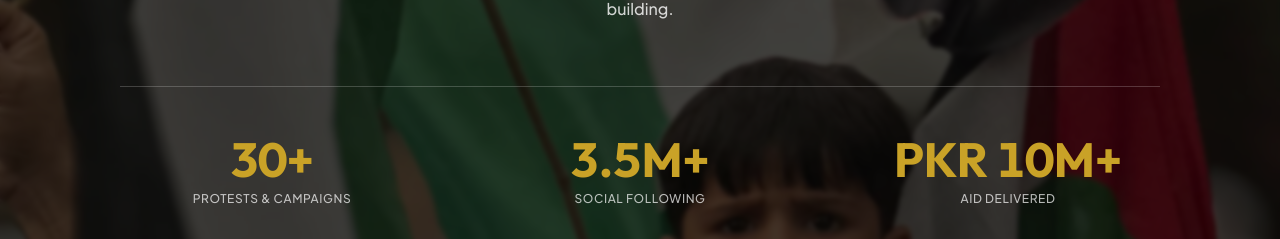
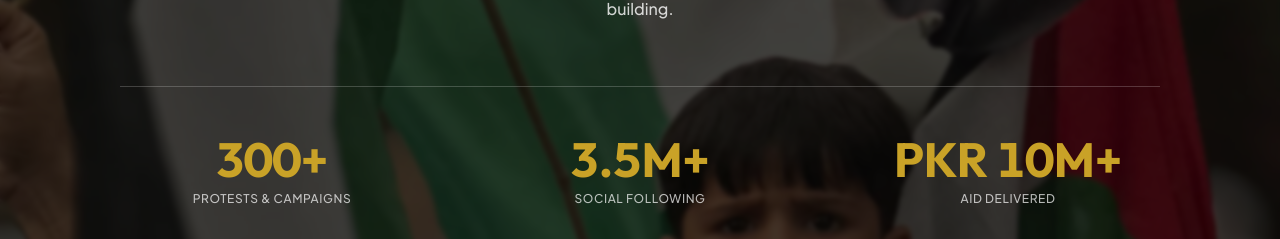
Before and after one commit to Hashmatcheema/PPF-Website, a React (Vite) app: page / in a window 1280 px wide. Shown: the part 2811-3050 px from the top of the page. Built offline with nearby package versions, Linux system fonts and the light colour scheme; no server answers.

Commit message:
fix: show animation correctly

```diff
--- a/src/components/AnimatedStatValue.tsx
+++ b/src/components/AnimatedStatValue.tsx
@@ -6,7 +6,8 @@ function parseStatParts(value: string): { prefix: string; num: number; decimals:
   if (/^\d+\s*\/\s*\d+/.test(t)) {
     return { prefix: "", num: 0, decimals: 0, suffix: value, skip: true }
   }
-  const m = value.match(/^(.+?)(\d+(?:[.,]\d+)?)(.*)$/s)
+  // Use \D* (not .+?) so we never swallow leading digits — e.g. "300+" stays 300, not 30.
+  const m = t.match(/^(\D*?)(\d+(?:[.,]\d+)?)(.*)$/s)
   if (!m) {
     return { prefix: "", num: 0, decimals: 0, suffix: value, skip: true }
   }
@@ -25,16 +26,83 @@ function formatNum(n: number, decimals: number): string {
   return Math.round(n).toLocaleString("en-US")
 }
 
+function easeOutCubic(t: number): number {
+  return 1 - (1 - t) ** 3
+}
+
+/** Waypoints for a gradual count-up on decimals in a small range (e.g. 3.5M+ → 1, 2, 2.5, …, 3.5). */
+function decimalWaypoints(target: number, decimals: number): number[] {
+  const d = Math.min(6, Math.max(0, decimals))
+  const roundTo = (x: number) => {
+    const p = 10 ** d
+    return Math.round(x * p) / p
+  }
+
+  const w: number[] = [0]
+  if (target <= 0) return [0]
+
+  const cap = Math.min(target, 12)
+  let i = 1
+  while (i < Math.floor(cap)) {
+    w.push(i)
+    i += 1
+  }
+
+  const f = Math.floor(target)
+  if (f >= 1 && target > f && f - 0.5 >= 1 && !w.includes(f - 0.5)) {
+    w.push(roundTo(f - 0.5))
+  }
+  if (!w.includes(f) && f > 0 && target >= f) w.push(f)
+
+  let x = f + 0.2
+  while (x < target - 10 ** -(d + 1)) {
+    w.push(roundTo(x))
+    x += 0.2
+  }
+
+  if (!w.some((v) => Math.abs(v - target) < 10 ** -(d + 1))) w.push(roundTo(target))
+  // monotone unique
+  const out: number[] = []
+  let last = -Infinity
+  for (const v of w.sort((a, b) => a - b)) {
+    if (v > last + 10 ** -(d + 2)) {
+      out.push(v)
+      last = v
+    }
+  }
+  if (out[out.length - 1] !== roundTo(target)) out.push(roundTo(target))
+  return out
+}
+
+function valueAlongWaypoints(waypoints: number[], t: number): number {
+  if (waypoints.length === 0) return 0
+  if (waypoints.length === 1) return waypoints[0] ?? 0
+  const u = Math.min(1, Math.max(0, t))
+  const max = waypoints.length - 1
+  const pos = u * max
+  const i = Math.min(max - 1, Math.floor(pos))
+  const f = pos - i
+  const a = waypoints[i] ?? 0
+  const b = waypoints[i + 1] ?? a
+  return a + (b - a) * f
+}
+
 export function AnimatedStatValue({ value, className }: { value: string; className?: string }) {
   const ref = useRef<HTMLSpanElement>(null)
   const { prefix, num, decimals, suffix, skip } = parseStatParts(value)
-  // Avoid confusing intermediate values (e.g. "30+") for large stats during the count-up.
-  const shouldAnimate = !skip && num < 100
+  const shouldAnimate = !skip
+  const waypointsRef = useRef<number[]>([])
   const [shown, setShown] = useState(shouldAnimate ? 0 : num)
   const started = useRef(false)
 
   useEffect(() => {
     if (!shouldAnimate) return
+    waypointsRef.current =
+      decimals > 0 && num > 0 && num <= 12
+        ? decimalWaypoints(num, decimals)
+        : decimals > 0 && num > 12
+          ? [0, num]
+          : [0, num]
     const el = ref.current
     if (!el) return
     const obs = new IntersectionObserver(
@@ -42,12 +110,15 @@ export function AnimatedStatValue({ value, className }: { value: string; classNa
         if (!e?.isIntersecting || started.current) return
         started.current = true
         const start = performance.now()
-        const duration = 1400
+        const duration = decimals > 0 && num <= 12 ? 2400 : num >= 200 ? 2600 : 1800
         const tick = (now: number) => {
-          const t = Math.min(1, (now - start) / duration)
-          const eased = 1 - (1 - t) ** 3
-          setShown(num * eased)
-          if (t < 1) requestAnimationFrame(tick)
+          const rawT = Math.min(1, (now - start) / duration)
+          const t = easeOutCubic(rawT)
+          const w = waypointsRef.current
+          const next =
+            w.length > 2 ? valueAlongWaypoints(w, t) : num * t
+          setShown(next)
+          if (rawT < 1) requestAnimationFrame(tick)
           else setShown(num)
         }
         requestAnimationFrame(tick)
@@ -56,7 +127,7 @@ export function AnimatedStatValue({ value, className }: { value: string; classNa
     )
     obs.observe(el)
     return () => obs.disconnect()
-  }, [num, shouldAnimate])
+  }, [num, decimals, shouldAnimate])
 
   if (!shouldAnimate) {
     return (
```
